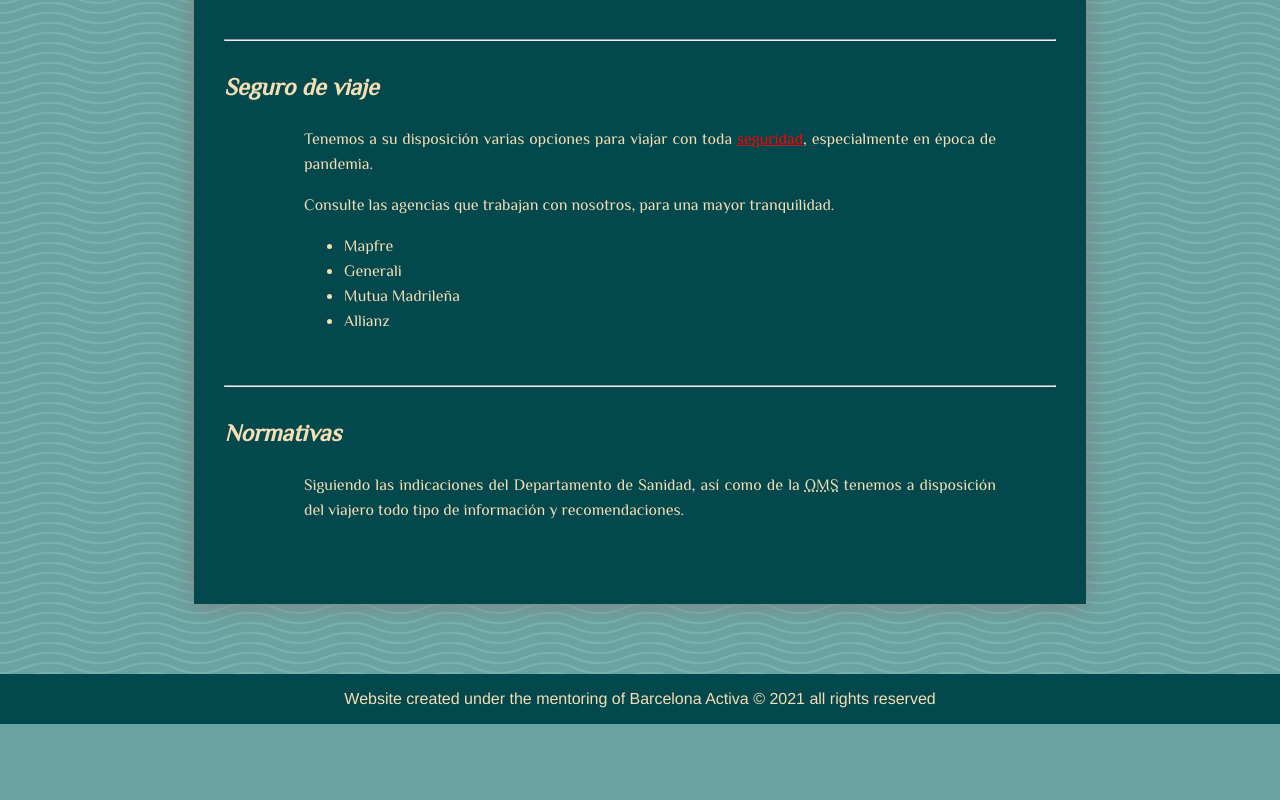
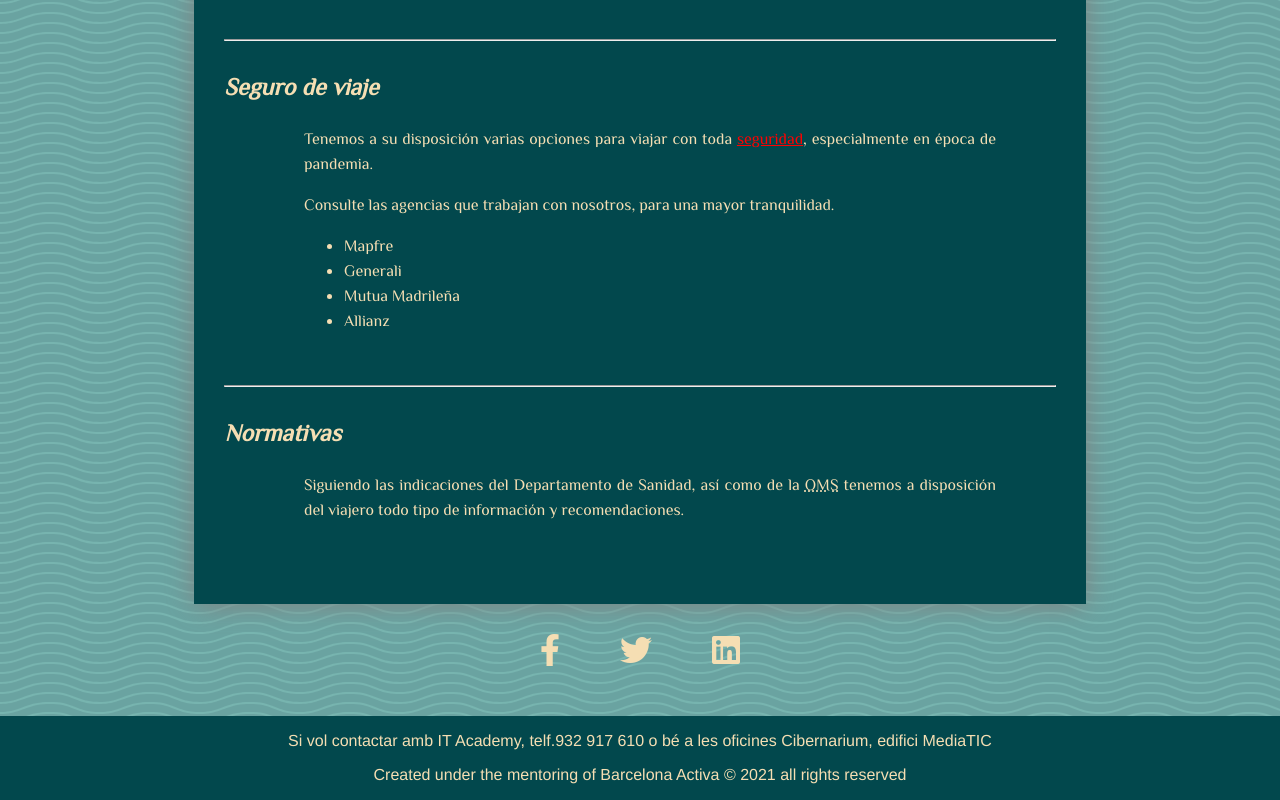
Before and after one commit to IgnReLoaD/html-semantic, a plain HTML site: page index.html in a window 1280 px wide. Shown: the part 1230-2030 px from the top of the page. Before the commit the page ends 1954 px from the top, so only its background shows below. Drawn offline with Linux system fonts and the light colour scheme; a web font is replaced by a local one.

Commit message:
millora amb icones Xarxes Socials, botó retorn amunt inici pàgina, i reordenar el codi CSS

```diff
--- a/index.html
+++ b/index.html
@@ -156,6 +156,14 @@
             </article>
         </main>
 
+        <social>
+            <div class="social-icons">
+                <a href="#"> <i class="fab fa-facebook-f"></i> </a>
+                <a href="#"> <i class="fab fa-twitter">   </i> </a>
+                <a href="#"> <i class="fab fa-linkedin">  </i> </a>
+            </div>
+        </social>
+
         <section>
             <a href="index.html">
                 <button class="scroll" title="go to top"><span></span> </button>
@@ -164,7 +172,8 @@
         </section>
 
         <footer>
-            <p>Website created under the mentoring of Barcelona Activa &#169; 2021 all rights reserved </p>
+            <p>Si vol contactar amb IT Academy, telf.932 917 610 o bé a les oficines Cibernarium, edifici MediaTIC</p>
+            <p>Created under the mentoring of Barcelona Activa &#169; 2021 all rights reserved </p>
             <!-- el simbol del Copyright es pot fer amb &#169; o amb  &copy;   -->
         </footer>
 
--- a/styles.css
+++ b/styles.css
@@ -237,12 +237,30 @@ mark {
     text-decoration-line: underline;
 }
 
+/* ------------- seccio de Xarxes Socials ------------------------------------- */
+
+.social-icons {
+    margin-top: 30px;
+    display: flex;
+    align-items: center;
+    justify-content: center;
+}
+
+.social-icons a {
+    margin: 0 30px;
+}
+
+.social-icons a i {
+    font-size: 2rem;
+    color: wheat;
+}
+
 /* ------------ seccio de Peu de pagina --------------------------------------- */
 
 footer {
     background-color: rgb(2, 72, 77);
     color: wheat;
-    margin-top: 70px;
+    margin-top: 50px;
     text-align: center;
     font-family: Helvetica, Arial;
 }
```
